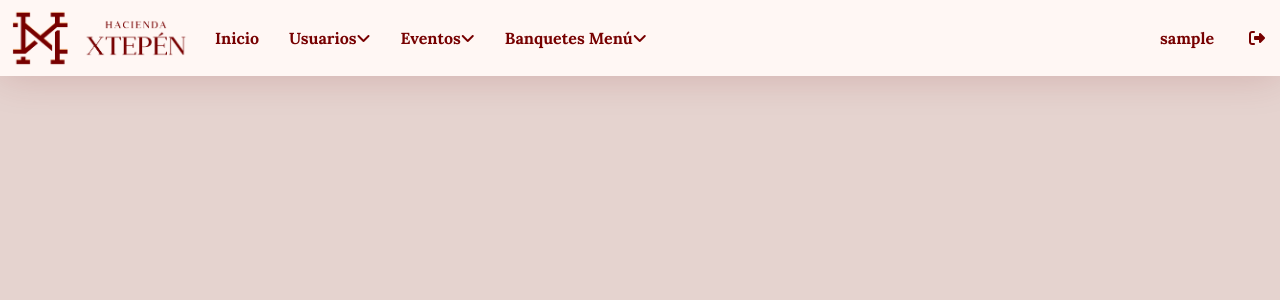
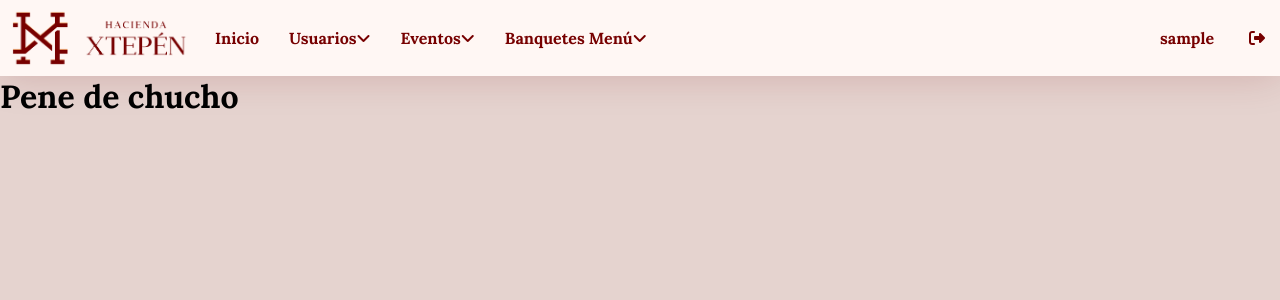
Before and after one commit to OmaewaRV16/Hacienda-Xtep-n, a PHP site: page /login/dashboard_banquetes.php in a window 1280 px wide. Shown: the top 300 px of the page. Run offline with PHP 8.4, Linux system fonts and the light colour scheme; the visitor is signed in with stand-in values (Sample User, id 1); data that the repository does not hold is empty; some libraries are stand-ins or nearby versions.

Commit message:
Prueba de Pull

```diff
--- a/login/dashboard_banquetes.php
+++ b/login/dashboard_banquetes.php
@@ -8,5 +8,6 @@
 </head>
 <body>
     <?php include "menu.php";?>
+    <h1>Pene de chucho</h1>
 </body>
 </html>
```
